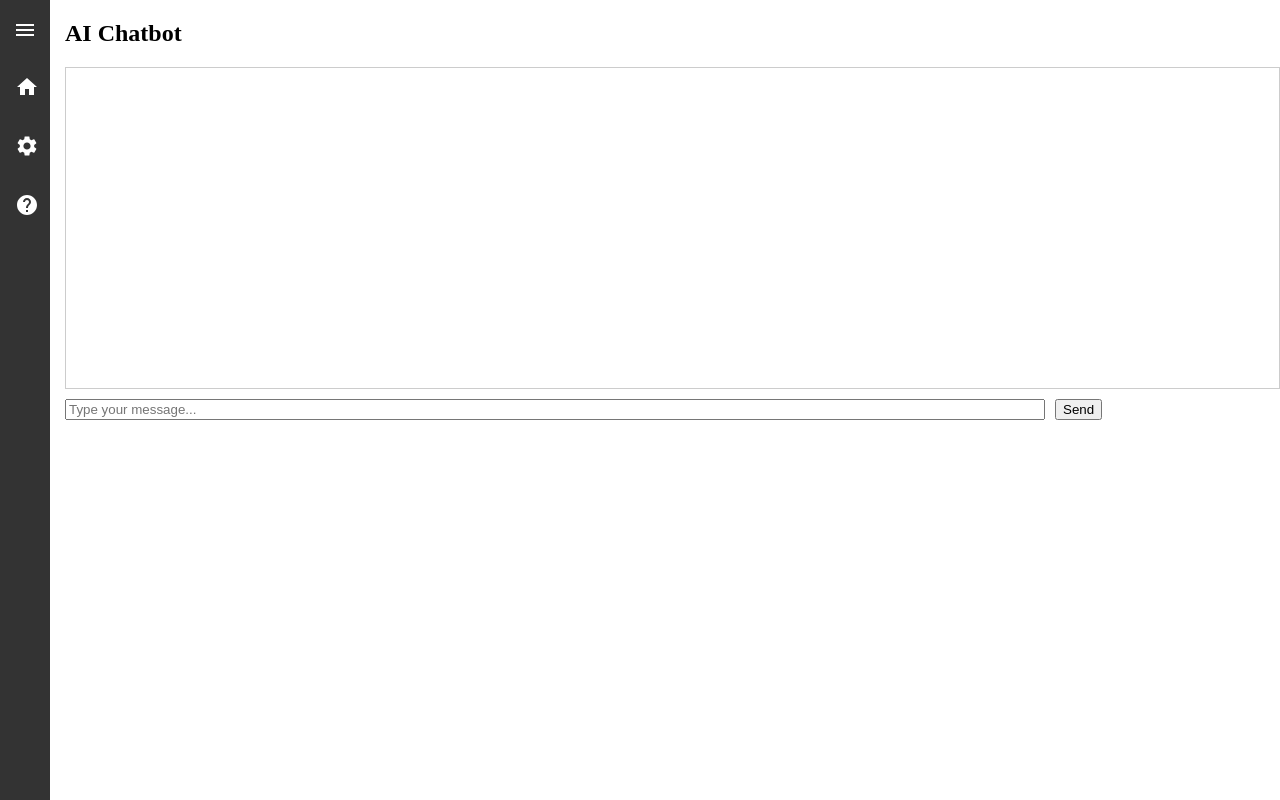
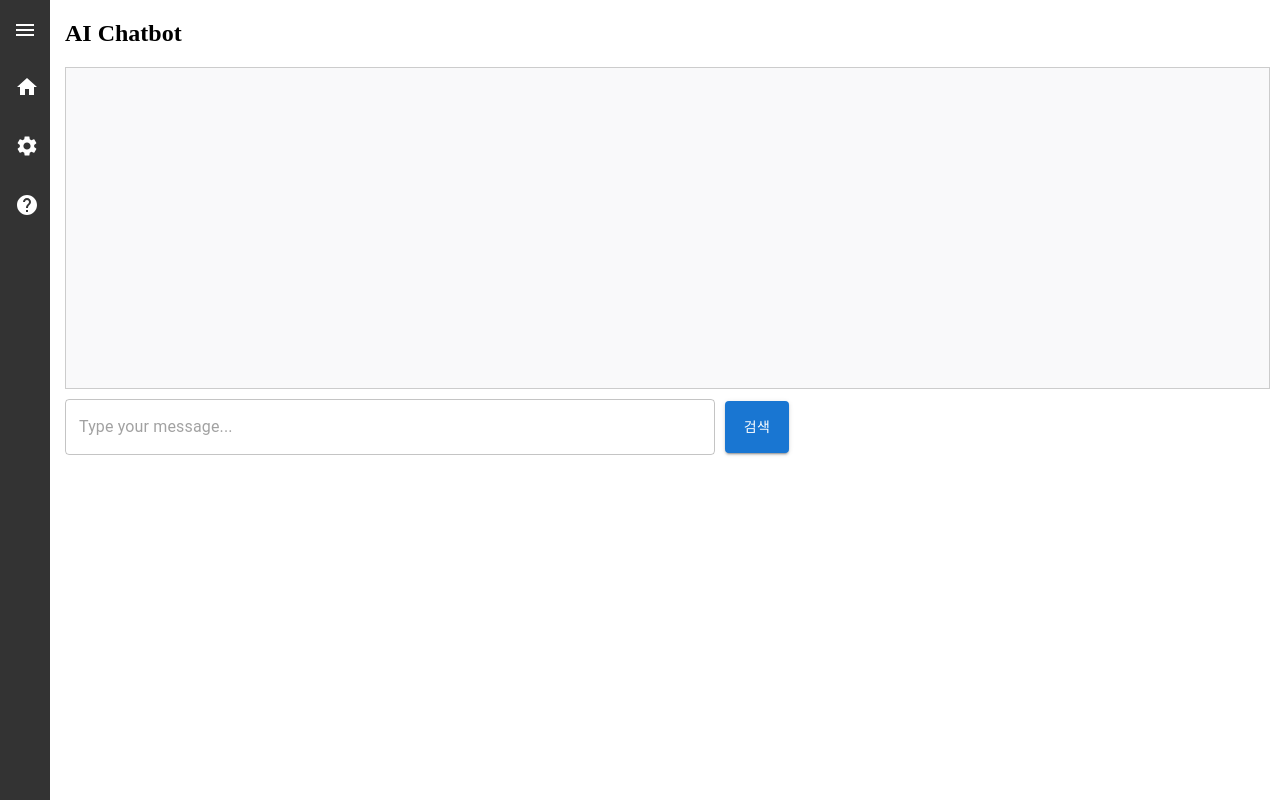
Before and after one commit to NetCustomMaster/front-end, a React (Vite) app: page /chatbot in a window 1280 px wide. Built offline with nearby package versions, Linux system fonts and the light colour scheme.

Commit message:
feat:Chatbot 디자인 구현

```diff
--- a/src/Components/Common/ChatBot/ChatBot.jsx
+++ b/src/Components/Common/ChatBot/ChatBot.jsx
@@ -1,14 +1,17 @@
-// src/Chatbot.js
 import React, { useState } from 'react';
 import axios from 'axios';
 import Sidebar from "../Sidebar/Sidebar.jsx";
+import CustomTextField from "../CustomTextField/CustomTextField.jsx";
+import { Box, Button, CircularProgress } from "@mui/material";
 
 const Chatbot = () => {
   const [userMessage, setUserMessage] = useState('');
   const [responses, setResponses] = useState([]);
+  const [loading, setLoading] = useState(false);
 
   const handleSendMessage = async () => {
     try {
+      setLoading(true);
       const response = await axios.post('http://taka535.duckdns.org:9090/api/v1/solve', userMessage, {
         headers: {
           'Content-Type': 'text/plain'
@@ -17,31 +20,72 @@ const Chatbot = () => {
 
       setResponses([...responses, { user: userMessage, bot: response.data }]);
       setUserMessage('');
+      setLoading(false);
+
     } catch (error) {
       console.error('Error sending message:', error);
+      alert("에러 발생");
+      window.location.reload();
     }
   };
 
   return (
     <Sidebar>
-      <div style={{paddingLeft:"10px"}}>
+      <div style={{ paddingLeft: "10px" }}>
         <h2>AI Chatbot</h2>
-      <div style={{ height: '300px', overflowY: 'scroll', border: '1px solid #ccc', padding: '10px', marginBottom: '10px' }}>
+        <Box
+          sx={{
+            height: '300px',
+            overflowY: 'scroll',
+            border: '1px solid #ccc',
+            padding: '10px',
+            marginBottom: '10px',
+            marginRight: "10px",
+            position: "relative",
+            background:"#f9f9fa"
+          }}
+        >
+          {loading && (
+            <Box
+              sx={{
+                position: "absolute",
+                top: 0,
+                left: 0,
+                width: "100%",
+                height: "100%",
+                display: "flex",
+                alignItems: "center",
+                justifyContent: "center",
+                backgroundColor: "rgba(0, 0, 0, 0.6)",
+                zIndex: 1,
+              }}
+            >
+              <CircularProgress />
+            </Box>
+          )}
           {responses.map((res, index) => (
             <div key={index}>
-            <strong>User:</strong> {res.user}<br />
+              <Box sx={{ display: "flex", justifyContent: "flex-end" }}>
+                <Box sx={{ background: "#333333", color: "white", borderRadius: "15px", padding: "10px", marginTop: "10px" }}>
+                  <strong>사용자:</strong> {res.user}<br />
+                </Box>
+              </Box>
+              <Box sx={{ background: "#333333", borderRadius: "15px", color: "white", padding: "10px", marginTop: "10px" }}>
                 <strong>Bot:</strong> {res.bot}<br /><br />
+              </Box>
             </div>
           ))}
-      </div>
-      <input
+        </Box>
+        <Box sx={{ display: "flex", alignItems: "center" }}>
+          <CustomTextField
             type="text"
             value={userMessage}
-        onChange={(e) => setUserMessage(e.target.value)}
+            setValue={setUserMessage}
             placeholder="Type your message..."
-        style={{ width: '80%', marginRight: '10px' }}
+            style={{ width: '650px', marginRight: '10px' }}
           />
-      <button onClick={handleSendMessage}>Send</button>
+          <Button onClick={handleSendMessage} variant="contained" sx={{ padding: "14px" }}>검색</Button>
+        </Box>
       </div>
     </Sidebar>
   );
--- a/src/Components/Setting.jsx
+++ b/src/Components/Setting.jsx
@@ -16,6 +16,7 @@ import CustomTextField from "./Common/CustomTextField/CustomTextField.jsx";
 import axios from "axios";
 import {useRecoilValue} from "recoil";
 import {urlAtom} from "./recoil/atoms.jsx";
+import {useNavigate} from "react-router-dom";
 
 export const Setting = () => {
   const [SSID, setSSID] = useState("");
@@ -25,7 +26,7 @@ export const Setting = () => {
   const [newPasswd,setNewPasswd] = useState("");
   const [passwdCheck,setPasswdCheck] = useState("");
   const url = useRecoilValue(urlAtom);
-
+const navi = useNavigate();
 
   const updatePasswd =()=> {
     const fetchData = async () =>{
@@ -33,7 +34,11 @@ export const Setting = () => {
       password:adminPw,
       newpassword: newPasswd,
       newpasswordcheck: passwdCheck
+
     })
+      alert("비밀번호가 변경되었습니다.")
+      window.location.reload();
+      navi("/");
       console.log(response.data);
   }
     fetchData();
```
Lines whose indentation alone changed are shown as unchanged.
